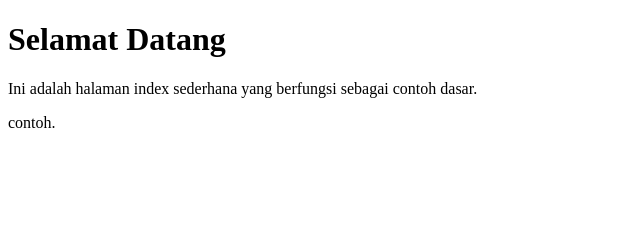
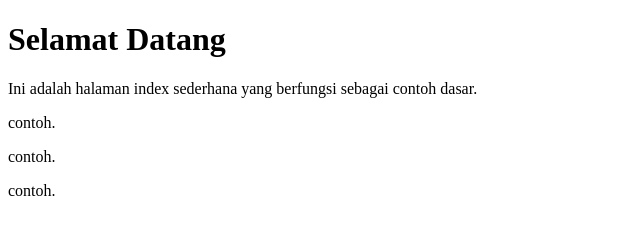
Before and after one commit to farrellchristian/UAS_Menpro2, a plain HTML site: page index.html in a window 1280 px wide. Shown: the whole page, without its empty margins (0-640 px from the left). Drawn offline with Linux system fonts and the light colour scheme.

Commit message:
menambahkan paragraf

```diff
--- a/index.html
+++ b/index.html
@@ -11,6 +11,8 @@
     <h1>Selamat Datang</h1>
     <p>Ini adalah halaman index sederhana yang berfungsi sebagai contoh dasar.</p>
     <p>contoh.</p>
+    <p>contoh.</p>
+    <p>contoh.</p>
 </body>
 
 </html>
```
